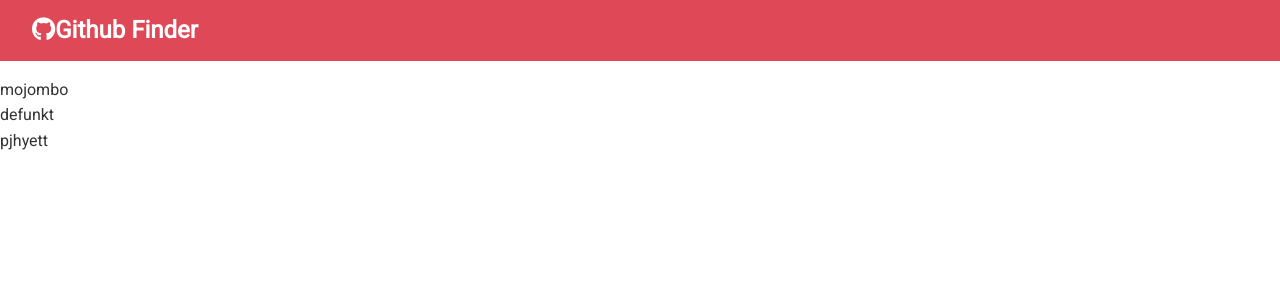
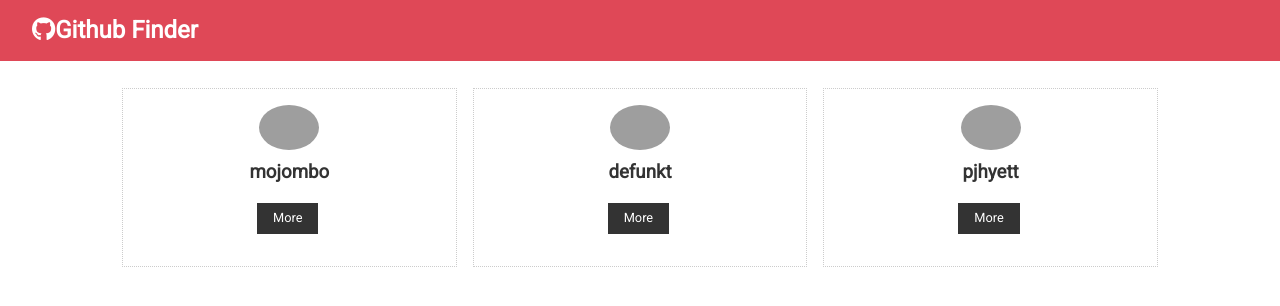
Before and after one commit to nicole-m-martin/react-sandbox-1, a React (Create React App) app: page / in a window 1280 px wide. Shown: the top 306 px of the page. Built offline with nearby package versions, Linux system fonts and the light colour scheme; grey boxes are pictures that could not be loaded.

Commit message:
refactor UserItem.js to a functional component

```diff
--- a/src/App.js
+++ b/src/App.js
@@ -7,10 +7,12 @@ import Users from './components/users/Users';
 class App extends Component {
   render() {
     return (
-      <div className='App'>
+    <div className='App'>
       <Navbar />
+      <div className='container'>
       <Users />
       </div>
+    </div>
     );
   }
 }
--- a/src/components/users/UserItem.js
+++ b/src/components/users/UserItem.js
@@ -1,19 +1,9 @@
-import React, { Component } from 'react'
+import React from 'react'
 
-class UserItem extends Component {
-  // this is a constructor must use super() to work
-  // constructor() {
-  //   super();
-    // hard coded dummy data for now-will use http in refactor
-    state = {
-      id: 'id',
-      login: 'mojombo',
-      avatar_url: 'https://avatars.githubusercontent.com/u/1?v=4',
-      html_url: 'https://github.com/mojombo'
-    };
+// refactoring into a functional component, because we dont have state. Using an arrow function below. With a function, you don't need a render. You now pass props into the arrow function, so you don't need this.
+const UserItem = (props) => {
+    const { avatar_url, login, html_url } = props.user
 
-  render() {
-    const { avatar_url, login, html_url } = this.state
     return (
       <div className='card text-center'>
         <img
@@ -30,7 +20,6 @@ class UserItem extends Component {
         </div>
       </div>
     )
-  }
 }
 
 export default UserItem
--- a/src/components/users/Users.js
+++ b/src/components/users/Users.js
@@ -27,14 +27,23 @@ class Users extends Component {
   }
   render() {
     return (
-      <div>
+      // using a variable userStyle to style the component
+      <div style={userStyle}>
         {/* .map() high order array method, using to loop through the user data and then render a user item component */}
         {this.state.users.map(user => (
-          <div key={user.id}>{user.login}</div>
+          // props are being passed in with {} from Users.js file
+          <UserItem key={user.id} user={user} />
         ))}
       </div>
     )
   }
 }
 
+// can not use dashes - so must use Camel Case pulled into line 31 above
+const userStyle = {
+  display: 'grid',
+  gridTemplateColumns: 'repeat(3, 1fr)',
+  gridGap: '1rem'
+}
+
 export default Users
```
Also changed, not shown: 1 other file (tests, documents, lock files or other folders).
